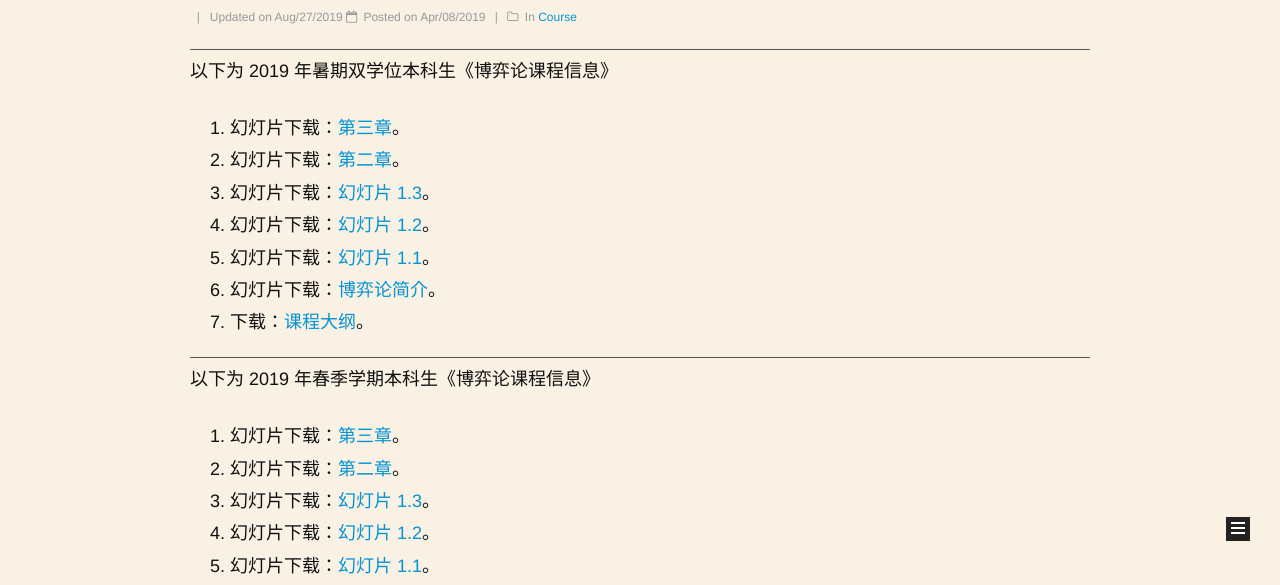
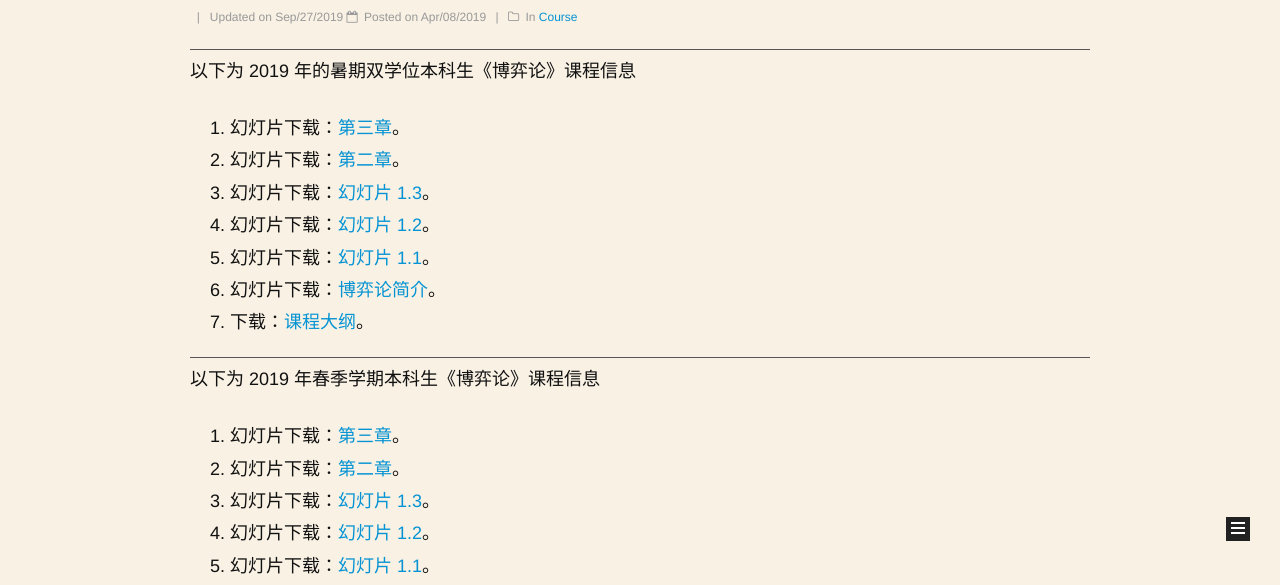
Before and after one commit to iming85/iming85.github.io, a plain HTML site: page index.html in a window 1280 px wide. Shown: the part 214-799 px from the top of the page. Drawn offline with nearby package versions, Linux system fonts and the light colour scheme; some packages are replaced by stand-ins of ours.

Commit message:
Site updated: 2019-09-27 14:55:13

```diff
--- a/css/main.css
+++ b/css/main.css
@@ -1703,7 +1703,7 @@ post-body a:hover {
   width: 4px;
   height: 4px;
   border-radius: 50%;
-  background: #ff0dff;
+  background: #b9ff13;
 }
 .links-of-blogroll {
   font-size: 13px;
--- a/index.html
+++ b/index.html
@@ -339,8 +339,8 @@
 
 <span class="post-updated">
 &nbsp; | &nbsp; Updated on
-<time itemprop="dateUpdated" datetime="2019-08-27T17:09:30+08:00" content="Aug/27/2019">
-Aug/27/2019
+<time itemprop="dateUpdated" datetime="2019-09-27T14:54:51+08:00" content="Sep/27/2019">
+Sep/27/2019
 </time>
 </span>
 
@@ -411,7 +411,7 @@ Aug/27/2019
 
 
             <hr>
-<p>以下为 2019 年暑期双学位本科生《博弈论课程信息》</p>
+<p>以下为 2019 年的暑期双学位本科生《博弈论》课程信息</p>
 <ul>
 <li>幻灯片下载：<a href="/teaching/2019sugt/3.pdf">第三章</a>。</li>
 <li>幻灯片下载：<a href="/teaching/2019sugt/2.pdf">第二章</a>。</li>
@@ -422,7 +422,7 @@ Aug/27/2019
 <li>下载：<a href="/teaching/2019sugt/%E6%9A%91%E5%81%87%E5%8F%8C%E5%AD%A6%E4%BD%8D.pdf">课程大纲</a>。</li>
 </ul>
 <hr>
-<p>以下为 2019 年春季学期本科生《博弈论课程信息》</p>
+<p>以下为 2019 年春季学期本科生《博弈论》课程信息</p>
 <ul>
 <li>幻灯片下载：<a href="/teaching/2019sugt/3.pdf">第三章</a>。</li>
 <li>幻灯片下载：<a href="/teaching/2019sugt/2.pdf">第二章</a>。</li>
```
Also changed, not shown: search.xml (+14 -14 lines), teaching/2019sugt/index.html (+8 -8 lines).
